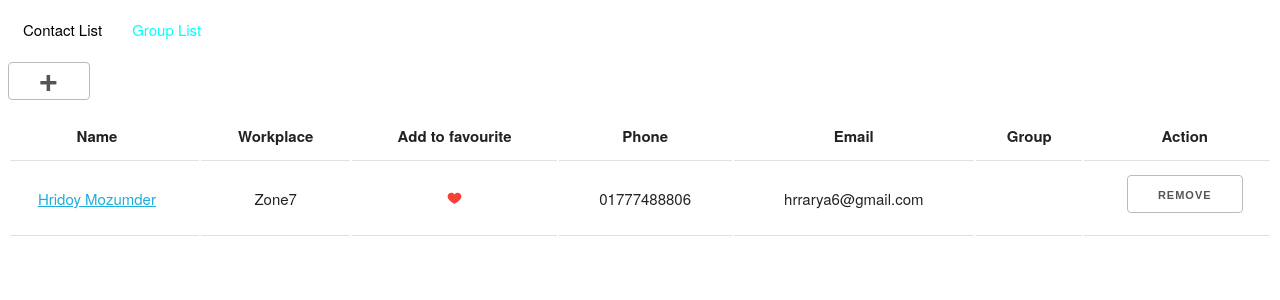
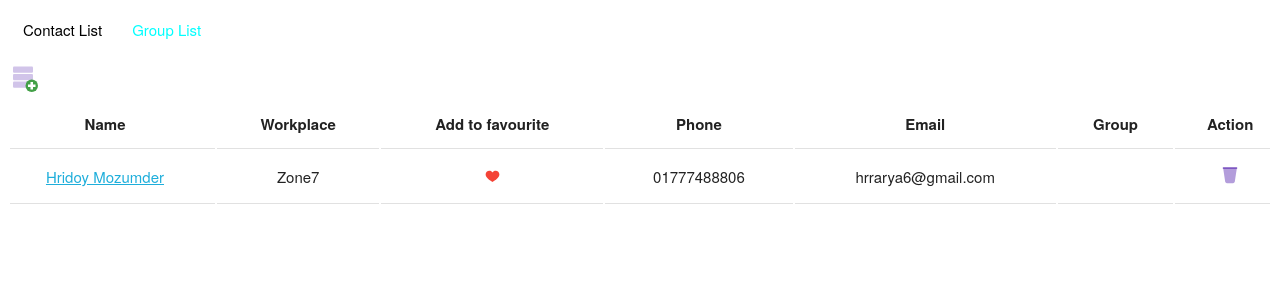
Before and after one commit to hrrarya/react-tac4dl, a React (Create React App) app: page / in a window 1280 px wide. Shown: the top 300 px of the page. Built offline with nearby package versions, Linux system fonts and the light colour scheme.

Commit message:
react icon adding

```diff
--- a/src/components/contact/ContactList.jsx
+++ b/src/components/contact/ContactList.jsx
@@ -6,7 +6,7 @@ import {
   addFavourite
 } from "../../store/actions/contactActions";
 import { Link } from "react-router-dom";
-import {FcLikePlaceholder,FcLike} from 'react-icons/fc';
+import {FcLikePlaceholder,FcLike,FcEmptyTrash,FcAddDatabase} from 'react-icons/fc';
 
 class ContactList extends React.Component {
   state = {};
@@ -23,7 +23,7 @@ class ContactList extends React.Component {
     return (
       <div className="row">
         <Link to="/create-contact">
-          <button className="contact-create">+</button>
+          <FcAddDatabase style={{fontSize: '30px'}}/>
         </Link>
         <table className="contact-list u-full-width">
           <thead>
@@ -71,9 +71,7 @@ class ContactList extends React.Component {
                     </Link>
                   </td>
                   <td>
-                    <button onClick={() => this.props.removeContact(item)}>
-                      Remove
-                    </button>
+                    <FcEmptyTrash onClick={() => this.props.removeContact(item)} style={{fontSize: '22px'}} />
                   </td>
                 </tr>
               );
--- a/src/components/contact/singleContact.jsx
+++ b/src/components/contact/singleContact.jsx
@@ -1,7 +1,7 @@
 import React, { Component } from "react";
 import { connect } from "react-redux";
 import { Link } from "react-router-dom";
-// import avater from "../../img/avater.jpg";
+import {FcEditImage} from 'react-icons/fc';
 
 class SingleContact extends Component {
   state = {
@@ -47,7 +47,7 @@ class SingleContact extends Component {
             <h5>
               {fname} {lname}{" "}
               <Link to={`/contact-edit/${id}`}>
-                <button>Edit</button>
+                <FcEditImage style={{marginLeft: '20px'}}/>
               </Link>
             </h5>
             <p>{phone}</p>
--- a/src/components/group/GroupList.jsx
+++ b/src/components/group/GroupList.jsx
@@ -3,6 +3,8 @@ import "./group.css";
 import { Link } from "react-router-dom";
 import { connect } from "react-redux";
 import { removeGroup } from "../../store/actions/groupActions";
+import {FcEmptyTrash,FcAddDatabase} from 'react-icons/fc';
+import {FcEditImage} from 'react-icons/fc';
 
 class GroupList extends Component {
   render() {
@@ -10,7 +12,7 @@ class GroupList extends Component {
     return (
       <div className="row">
         <Link to="/create-group">
-          <button className="group-create">+</button>
+          <FcAddDatabase style={{fontSize: '30px'}}/>
         </Link>
         <table className="contact-list u-full-width">
           <thead>
@@ -28,9 +30,7 @@ class GroupList extends Component {
                     <Link to={`/group-list/${item.id}`}>{item.gname}</Link>
                   </td>
                   <td>
-                    <button onClick={() => this.props.removeGroup(item)}>
-                      Remove
-                    </button>
+                    <FcEmptyTrash onClick={() => this.props.removeGroup(item)} style={{fontSize: '22px'}} /> /  <Link to={`/group-edit/${item.id}`}><FcEditImage /></Link>
                   </td>
                 </tr>
               ))}
--- a/src/components/group/singleGroup.jsx
+++ b/src/components/group/singleGroup.jsx
@@ -1,6 +1,8 @@
 import React, { Component } from "react";
 import { connect } from "react-redux";
 import { Link } from "react-router-dom";
+import {FcEditImage} from 'react-icons/fc';
+
 
 class SingleGroup extends Component {
   render() {
@@ -16,7 +18,7 @@ class SingleGroup extends Component {
         </Link>
         <li>
           {groupName.gname} {" "}
-                  <Link to={`/group-edit/${id}`}>Edit</Link>
+                  <Link to={`/group-edit/${id}`}><FcEditImage /></Link>
           <ul>
             {allGroupContact.length > 0
               ? allGroupContact.map(item => (
```
